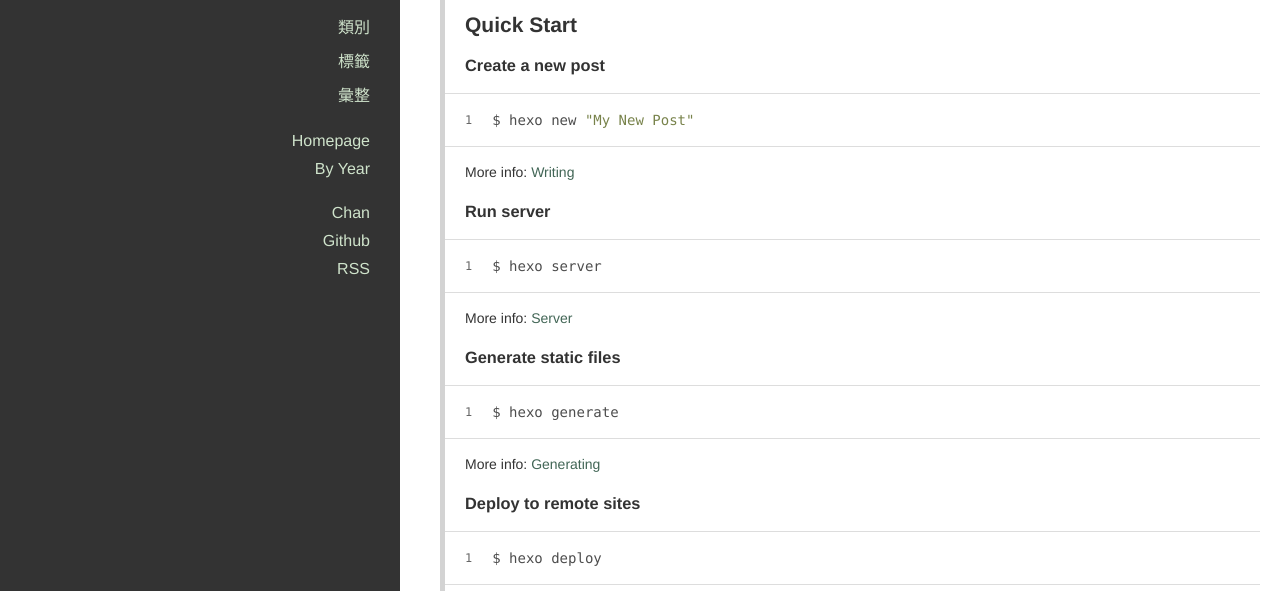
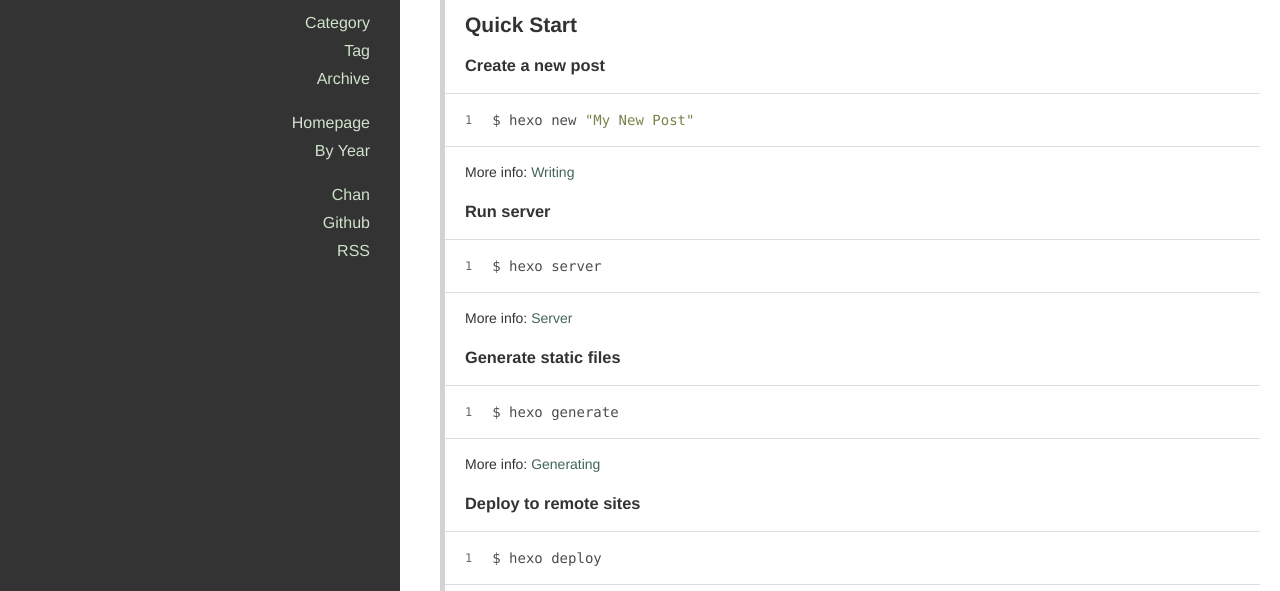
Before and after one commit to sjzajie/sjzajie.github.io, a plain HTML site: page archives/index.html in a window 1280 px wide. Shown: the part 209-800 px from the top of the page. Drawn offline with nearby package versions, Linux system fonts and the light colour scheme.

Commit message:
Site updated: 2017-07-29 09:55:30

```diff
--- a/archives/index.html
+++ b/archives/index.html
@@ -8,7 +8,7 @@
 
 <title>
 
-    彙整
+    Archive
 
 </title>
 
@@ -65,7 +65,7 @@
 
         <div class="avatar">
 
-            <a href="/about"><img src="https://cn.gravatar.com/avatar/35fef74d731255cd569c2c2b0b9e87e4?s=200"></a>
+            <a href="/about"><img src="http://p4.image.hiapk.com/uploads/allimg/140820/7730-140R0134119-50.jpg"></a>
 
         </div>
 
@@ -78,21 +78,21 @@
 
 
               <li class="category-list-container">
-                <a href="javascript:;">類別</a>
+                <a href="javascript:;">Category</a>
 
               </li>
 
 
 
               <li class="tag-list-container">
-                <a href="javascript:;">標籤</a>
+                <a href="javascript:;">Tag</a>
 
               </li>
 
 
 
               <li class="archive-list-container">
-                <a href="javascript:;">彙整</a>
+                <a href="javascript:;">Archive</a>
                 <ul class="archive-list"><li class="archive-list-item"><a class="archive-list-link" href="/archives/2017/">2017</a><span class="archive-list-count">1</span></li></ul>
               </li>
 
```
Also changed, not shown: 2017/07/25/hello-world/index.html (+6 -6 lines), archives/2017/07/index.html (+5 -5 lines), archives/2017/index.html (+5 -5 lines), index.html (+4 -4 lines).
